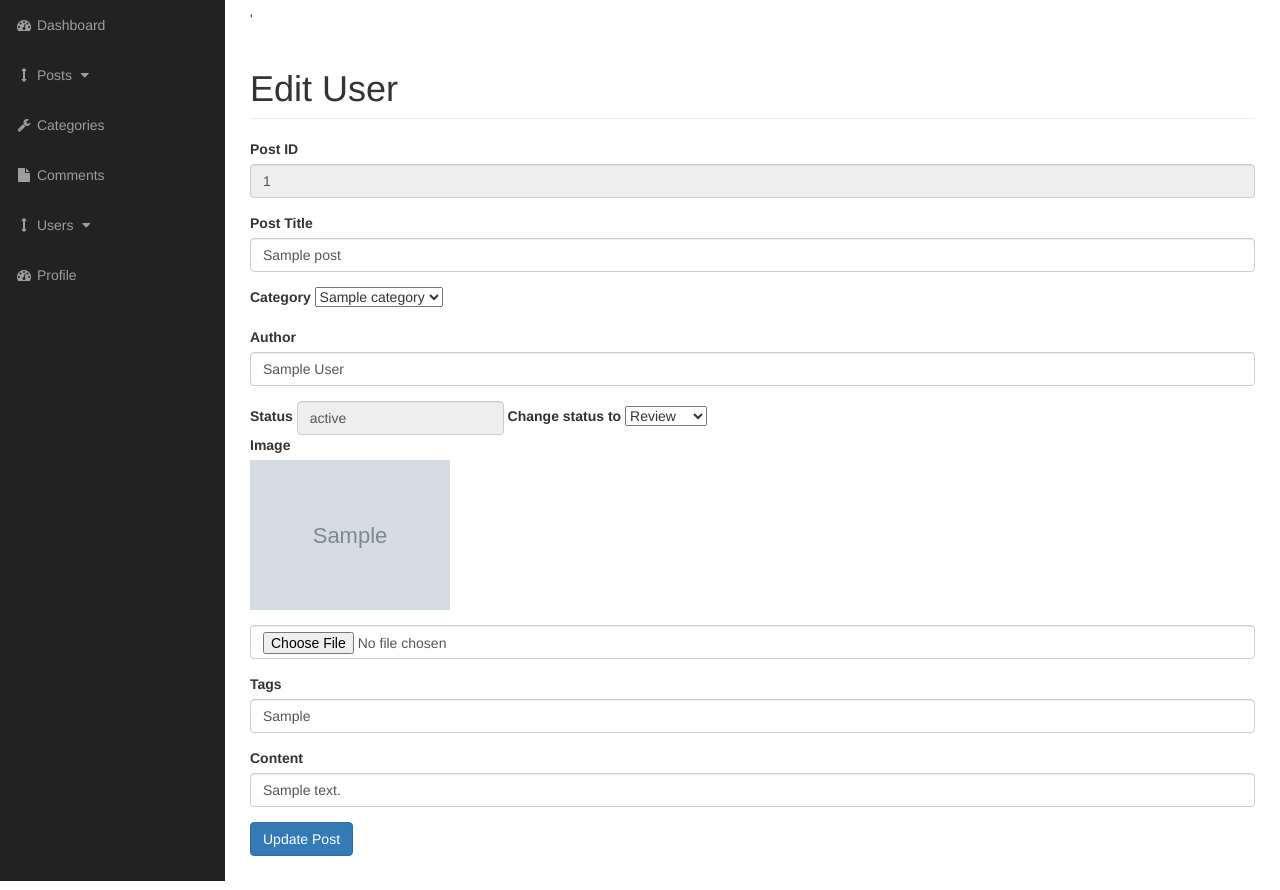
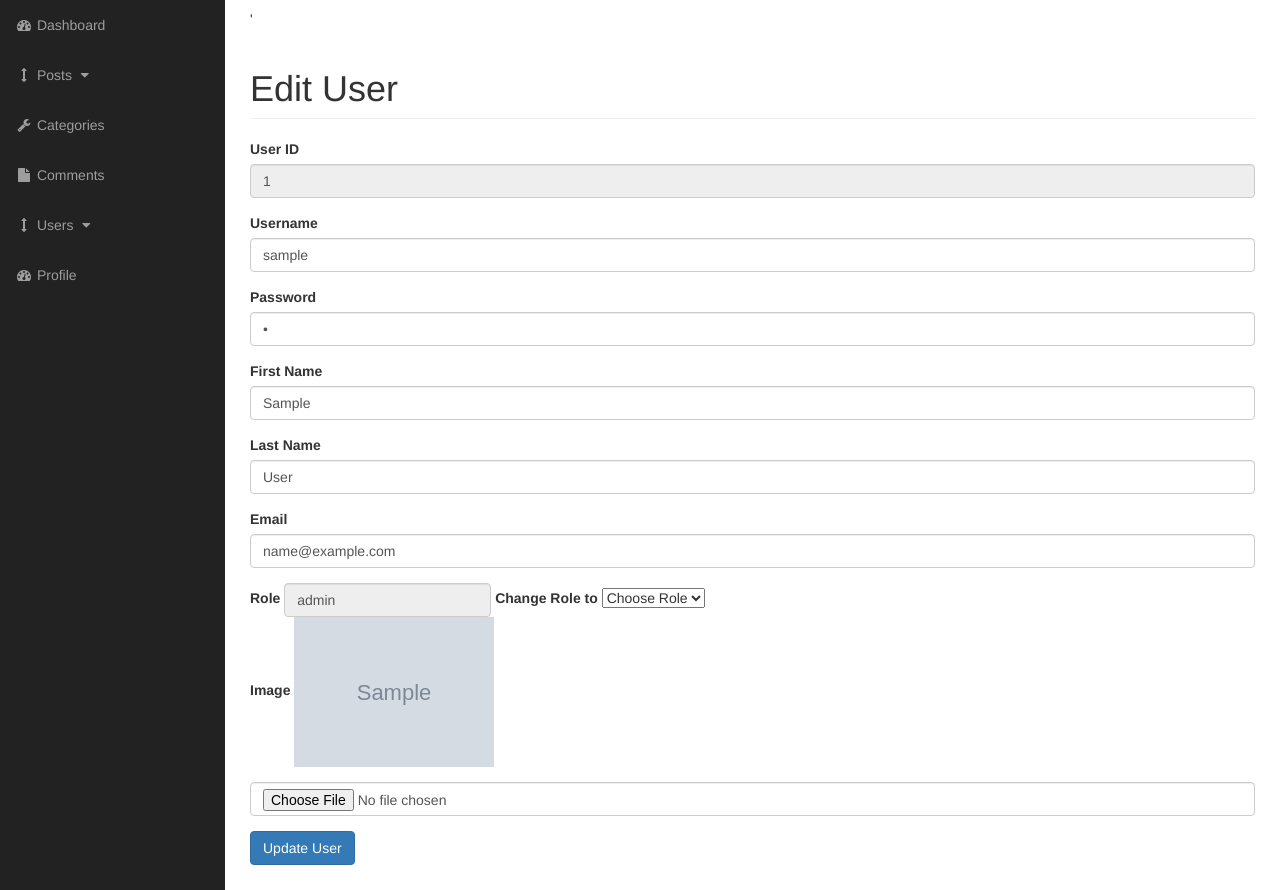
Before and after one commit to ashwinpaulallen/cms_project, a PHP site: page /admin/users.php?s=edit_user&id=1 in a window 1280 px wide. Shown: the part 51-941 px from the top of the page. Run offline with PHP 8.4, Linux system fonts and the light colour scheme; tables that the repository leaves empty or names only in its code hold one stand-in row (values such as "Sample post"); grey boxes marked "Sample" are stand-in pictures.

Commit message:
added edit user logic

```diff
--- a/admin/includes/editUser.php
+++ b/admin/includes/editUser.php
@@ -1,9 +1,9 @@
 '<?php
 if(isset($_GET['id'])) {
 
-    $post_id = $_GET['id'];
+    $user_id = $_GET['id'];
 
-    $result = get_post_by_id($post_id);
+    $result = get_user_by_id($user_id);
 
     $row = mysqli_fetch_assoc($result);
 
@@ -12,62 +12,50 @@ if(isset($_GET['id'])) {
 <h1 class="page-header">Edit User</h1>
 <form action="" method="post" enctype="multipart/form-data">
     <div class="form-group">
-        <label for="id">Post ID</label>
-        <input type="text" class="form-control" value="<?php echo $row['post_id']?>"name="id" readonly>
+        <label for="id">User ID</label>
+        <input type="text" class="form-control" value="<?php echo $row['user_id']?>"name="id" readonly>
     </div>
     <div class="form-group">
-        <label for="title">Post Title</label>
-        <input type="text" class="form-control" value="<?php echo $row['post_title']?>"name="title">
+        <label for="title">Username</label>
+        <input type="text" class="form-control" value="<?php echo $row['username']?>"name="username">
     </div>
     <div class="form-group">
-        <div class="input-group-prepend">
-            <label class="input-group-text" for="inputGroupSelect01">Category</label>
-
-        <select class="custom-select" id="inputGroupSelect01" name="cat_id" >
-            <?php
-                $cat_result = get_all_category();
-
-                while ($cat_row = mysqli_fetch_assoc($cat_result)) {
-                    echo "<option value='{$cat_row['cat_id']}'> {$cat_row['cat_title']} </option>";
-
-                }
-            ?>
-        </select>
-        </div>
+        <label for="title">Password</label>
+        <input type="password" class="form-control" value="<?php echo $row['password']?>"name="password">
     </div>
     <div class="form-group">
-        <label for="author">Author</label>
-        <input type="text" class="form-control" value="<?php echo $row['post_author'] ?>" name="author">
+        <label for="author">First Name</label>
+        <input type="text" class="form-control" value="<?php echo $row['first_name'] ?>" name="first_name">
     </div>
+    <div class="form-group">
+        <label for="author">Last Name</label>
+        <input type="text" class="form-control" value="<?php echo $row['last_name'] ?>" name="last_name">
+    </div>
+    <div class="form-group">
+        <label for="author">Email</label>
+        <input type="text" class="form-control" value="<?php echo $row['email'] ?>" name="email">
+    </div>
+
     <div class="form-inline">
-        <label for="status">Status</label>
-        <input type="text" class="form-control" value="<?php echo $row['post_status'] ?>" readonly>
-        <label for="new status"> Change status to</label>
-        <select name="status" class="custom-select" id="inputGroupSelect01">
-          <option value="in review">Review</option>
-          <option value="approved">Approved</option>
-          <option value="rejected">Rejected</option>
+        <label for="status">Role</label>
+        <input type="text" class="form-control" value="<?php echo $row['role'] ?>" readonly>
+        <label for="new status"> Change Role to</label>
+        <select name="role" class="custom-select" id="inputGroupSelect01">
+          <option value="user">Choose Role</option>
+          <option value="admin">Admin</option>
+          <option value="user">Subscriber</option>
         </select>
+    </div>
 
-    </div>
-    <label for="image">Image</label>
     <div class="form-group">
-
-        <img width="200" src="../images/<?php echo $row['post_image']?>">
+       <label for="image">Image</label>
+        <img width="200" src="../images/<?php echo $row['image']?>">
     </div>
     <div class="form-group">
         <input type="file" class="form-control" name="image">
     </div>
     <div class="form-group">
-        <label for="tags">Tags</label>
-        <input type="text" class="form-control" value="<?php echo $row['post_tags'] ?>" name="tags">
-    </div>
-    <div class="form-group">
-        <label for="content">Content</label>
-        <input type="text" class="form-control" value="<?php echo $row['post_content'] ?>" name="content">
-    </div>
-    <div class="form-group">
-        <input type="submit" class="btn btn-primary" name="edit_post" value="Update Post">
+        <input type="submit" class="btn btn-primary" name="edit_user" value="Update User">
     </div>
 </form>
 
@@ -75,22 +63,21 @@ if(isset($_GET['id'])) {
 <?php } ?>
 
 <?php
-    if(isset($_POST['edit_post'])) {
-        $post['post_id'] = $_POST['id'];
-        $post['cat_id'] = $_POST['cat_id'];
-        $post['title'] = $_POST['title'];
-        $post['author'] = $_POST['author'];
-        $post_image = $_FILES['image']['name'];
-        $post['image'] = $post_image;
-        $post_image_temp = $_FILES['image']['tmp_name'];
-        $post['content'] = $_POST['content'];
-        $post['tags'] = $_POST['tags'];
-        $post['comment_count'] = 0;
-        $post['status'] = $_POST['status'];
+    if(isset($_POST['edit_user'])) {
+        $user['user_id'] = $_POST['id'];
+        $user['first_name'] = $_POST['first_name'];
+        $user['last_name'] = $_POST['last_name'];
+        $user['email'] = $_POST['email'];
+        $user['username'] = $_POST['username'];
+        $user['password'] = $_POST['password'];
+        $user_image = $_FILES['image']['name'];
+        $user['image'] = $user_image;
+        $user_image_temp = $_FILES['image']['tmp_name'];
+        $user['role'] = $_POST['role'];
 
-        move_uploaded_file($post_image_temp, "../images/$post_image");
+        move_uploaded_file($user_image_temp, "../images/$user_image");
 
-        update_post($post);
+        update_user($user);
 
     }
 
--- a/admin/includes/viewAllUsers.php
+++ b/admin/includes/viewAllUsers.php
@@ -10,7 +10,7 @@
             <th class="text-center">Email</th>
             <th class="text-center">Role</th>
             <th class="text-center">Created</th>
-            <th class="text-center">image</th>
+            <th class="text-center">Image</th>
             <th class="text-center">Edit</th>
             <th class="text-center">Delete</th>
             </tr>
@@ -39,7 +39,7 @@
             <th class="text-center"><?php echo $user_email ?></th>
             <th class="text-center"><?php echo $user_role ?></th>
             <th class="text-center"><?php echo $user_created_date ?></th>
-            <th class="text-center"><?php echo $user_image ?></th>
+            <th class="text-center"><img width="100" src="../images/<?php echo $user_image ?>"></th>
             <td><a href="users.php?s=edit_user&id=<?php echo $user_id ?>" >Edit</a></td>
             <td><a href="users.php?delete=<?php echo $user_id ?>" >Remove</a></td>
 
--- a/includes/database_query/users_db.php
+++ b/includes/database_query/users_db.php
@@ -7,6 +7,18 @@
 
     if(!$result) {
         die('Unable to retrieve all category from database' . mysqli_error($connection));
+    }
+
+    return $result;
+}
+
+function get_user_by_id($user_id) {
+    $query = "SELECT * FROM users WHERE user_id = '{$user_id}'";
+    global $connection;
+    $result = mysqli_query($connection, $query);
+
+    if(!$result) {
+        die('Unable to Get Post from database' . mysqli_error($connection));
     }
 
     return $result;
@@ -26,6 +38,35 @@ function add_user($user) {
     }
 }
 
+function update_user($user) {
+    if (empty($user['image'])) {
+        $cur_user = get_user_by_id($user['user_id']);
+        $row = mysqli_fetch_assoc($cur_user);
+
+        $user_image = $row['image'];
+    } else {
+        $user_image = $user['image'];
+    }
+
+    $query = "UPDATE users SET ";
+    $query .= "username = '{$user['username']}', ";
+    $query .= "password = '{$user['password']}', ";
+    $query .= "first_name = '{$user['first_name']}', ";
+    $query .= "last_name = '{$user['last_name']}', ";
+    $query .= "role = '{$user['role']}', ";
+    $query .= "email = '{$user['email']}', ";
+    $query .= "image = '{$user_image}' ";
+    $query .= "WHERE user_id = '{$user['user_id']}'";
+
+    global $connection;
+    $result = mysqli_query($connection, $query);
+    if(!$result) {
+        die('Unable to Update post in database' . mysqli_error($connection));
+    } else {
+       header("Location: users.php");
+    }
+}
+
 function remove_user($user_id) {
     $query = "DELETE FROM users WHERE user_id = '{$user_id}'";
     global $connection;
```
Also changed, not shown: admin/includes/addUser.php (+7 -3 lines), images/man-new.jpg (added).
